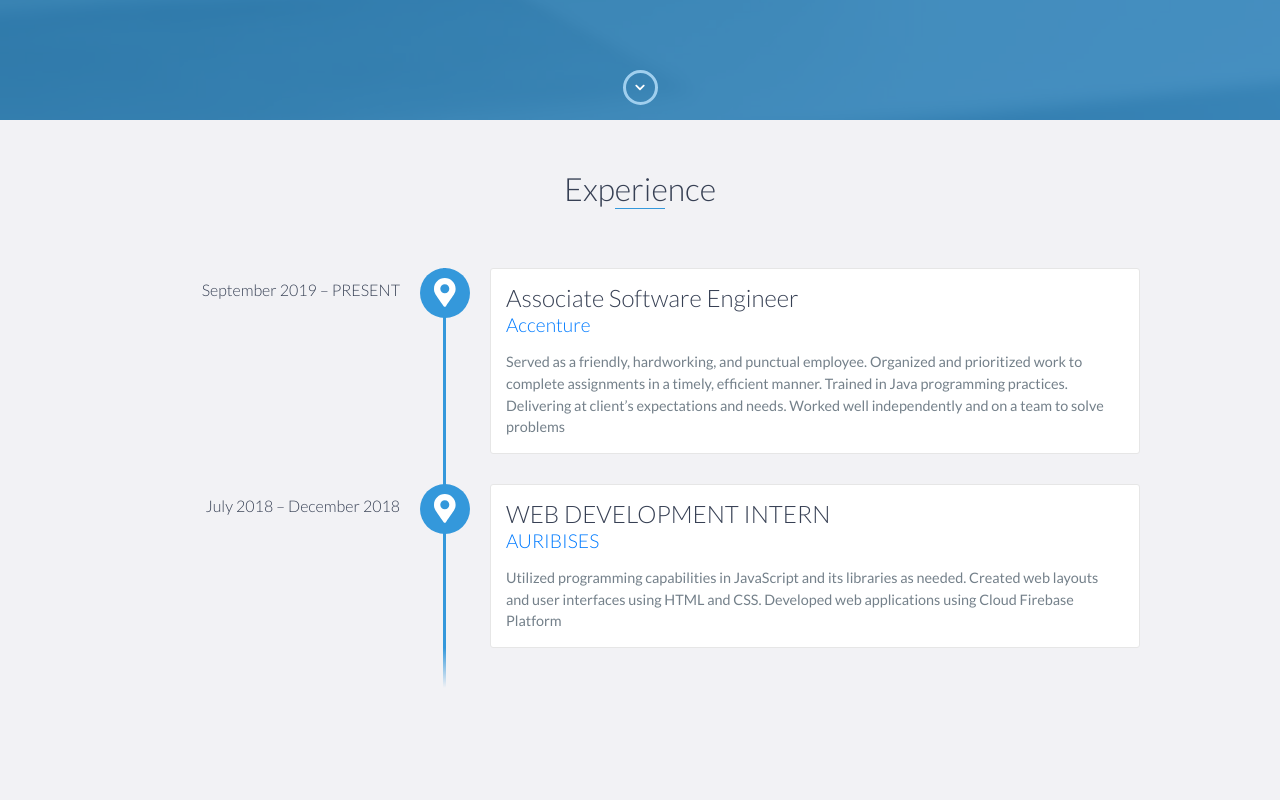
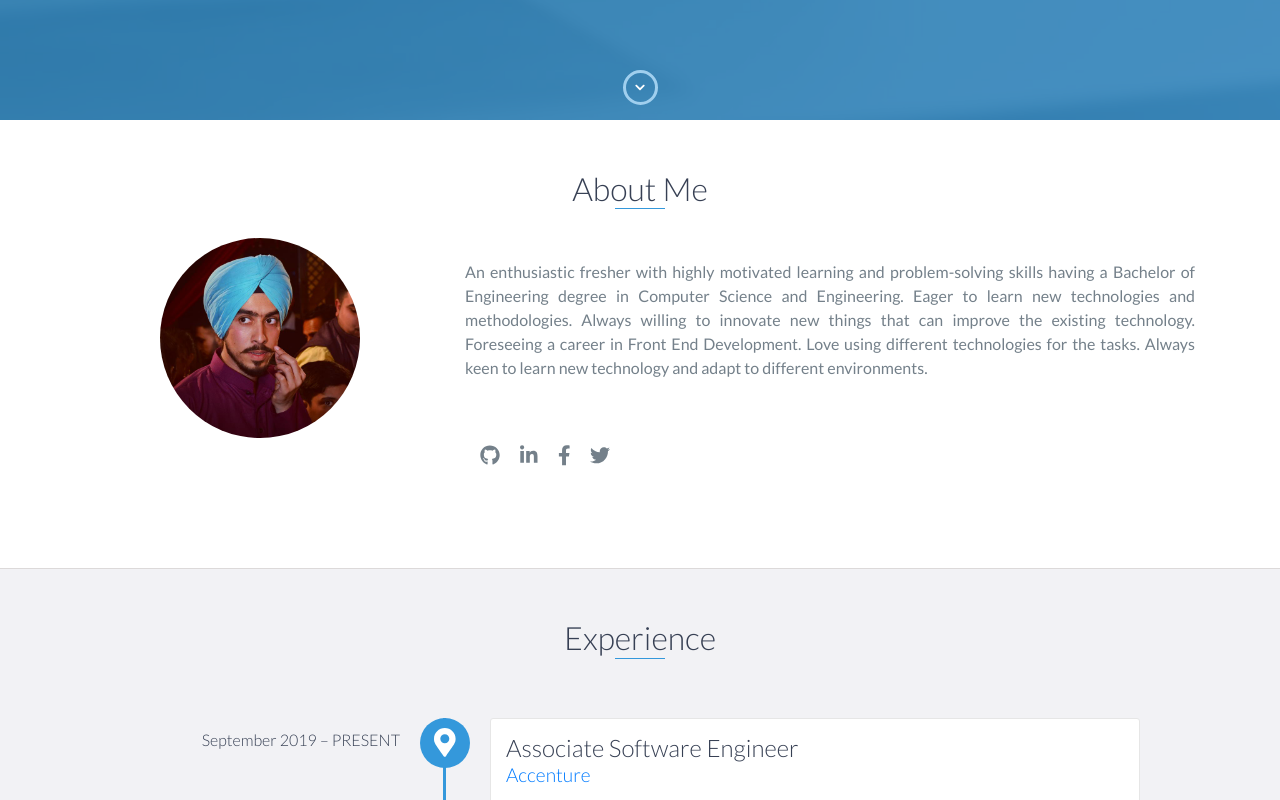
Before and after one commit to love796/myPortfolio, a React (Create React App) app: page / in a window 1280 px wide. Shown: the part 680-1480 px from the top of the page. Built offline with nearby package versions, Linux system fonts and the light colour scheme.

Commit message:
Data added

```diff
--- a/public/index.html
+++ b/public/index.html
@@ -12,7 +12,7 @@
 		<meta name="description" content="Web site created using create-react-app" />
 		<!-- <link rel="apple-touch-icon" href="%PUBLIC_URL%/logo192.png" /> -->
 		<!-- <link rel="manifest" href="%PUBLIC_URL%/manifest.json" /> -->
-		<title>Portfolio</title>
+		<title>Lovepreet</title>
 	</head>
 	<body>
 		<noscript>You need to enable JavaScript to run this app.</noscript>
--- a/src/Components/About.tsx
+++ b/src/Components/About.tsx
@@ -1,19 +1,26 @@
 import React from "react";
-import { Container, Row, Col } from "react-bootstrap";
+import { Container, Row, Col, Image } from "react-bootstrap";
 import { Info } from "../Data";
+import Social from "./Social";
 
 export default class About extends React.Component {
 	info = Info;
 	render() {
 		return (
-			<div id="about" className="background-alt">
+			<div id="about">
 				<Container>
 					<Row>
-						<Col md={4}>
+						<Col md>
 							<h2 className="heading">About Me</h2>
 						</Col>
-						<Col md={8}>
-							<p>{this.info.summary}</p>
+					</Row>
+					<Row className="about-card">
+						<Col lg={4} className="about-image">
+							<Image src={this.info.image} roundedCircle alt="My image" />
+							<Social></Social>
+						</Col>
+						<Col lg={8} className="about-text">
+							<p dangerouslySetInnerHTML={{ __html: this.info.summary }}></p>
 						</Col>
 					</Row>
 				</Container>
--- a/src/Components/Education.tsx
+++ b/src/Components/Education.tsx
@@ -17,7 +17,6 @@ export default class Education extends React.Component {
 									<h4>{e.degree}</h4>
 									<p>{e.description}</p>
 								</div>
-								{index !== this.etList.length - 1 && <span className="arrow-educ"></span>}
 							</div>
 						);
 					})}
--- a/src/Components/Footer.tsx
+++ b/src/Components/Footer.tsx
@@ -1,56 +1,24 @@
 import React from "react";
 import { Info } from "../Data";
 import { Container, Row, Col } from "react-bootstrap";
-import { FontAwesomeIcon } from "@fortawesome/react-fontawesome";
-import { faChevronUp } from "@fortawesome/free-solid-svg-icons";
-import { faGithub, faLinkedinIn, faFacebookF, faTwitter } from "@fortawesome/free-brands-svg-icons";
-
 export default class Footer extends React.Component {
-	constructor(props: String) {
-		super(props);
-		this.scrollToTop = this.scrollToTop.bind(this);
-	}
-
-	scrollToTop() {
-		window.scrollTo({ top: 0, left: 0, behavior: "smooth" });
-	}
-
+	info = Info;
 	render() {
 		return (
-			<footer>
+			<footer id="contact" className="optional-section">
 				<Container>
 					<Row>
-						<Col sm={5} className="copyright">
+						<Col sm={9}>
+							<h2>Get in Touch</h2>
+							<ul className="list-unstyled">
+								<li>Phone number: {this.info.phone}</li>
+								<li>Email: {this.info.email}</li>
+								<li>Website: {this.info.website}</li>
+								<li>Address: {this.info.location}</li>
+							</ul>
+						</Col>
+						<Col sm={3}>
 							<p>Copyright &copy; 2020 {Info.name}</p>
-						</Col>
-						<Col sm={2} className="top">
-							<span id="to-top" onClick={this.scrollToTop}>
-								<FontAwesomeIcon icon={faChevronUp} />
-							</span>
-						</Col>
-						<Col sm={5} className="social">
-							<ul>
-								<li>
-									<a href="https://github.com/love796">
-										<FontAwesomeIcon icon={faGithub} />
-									</a>
-								</li>
-								<li>
-									<a href="https://linkedin.com/">
-										<FontAwesomeIcon icon={faLinkedinIn} />
-									</a>
-								</li>
-								<li>
-									<a href="https://www.facebook.com/">
-										<FontAwesomeIcon icon={faFacebookF} />
-									</a>
-								</li>
-								<li>
-									<a href="https://twitter.com/">
-										<FontAwesomeIcon icon={faTwitter} />
-									</a>
-								</li>
-							</ul>
 						</Col>
 					</Row>
 				</Container>
--- a/src/Components/Header.tsx
+++ b/src/Components/Header.tsx
@@ -2,6 +2,7 @@ import React from "react";
 import { LinksArr } from "../Data";
 import { FontAwesomeIcon } from "@fortawesome/react-fontawesome";
 import { faBars } from "@fortawesome/free-solid-svg-icons";
+
 export default class Header extends React.Component {
 	headerRef: React.RefObject<HTMLElement>;
 	linksArr = LinksArr;
--- a/src/Components/Lead.tsx
+++ b/src/Components/Lead.tsx
@@ -26,7 +26,7 @@ export default class Lead extends React.Component {
 					<div id="lead-content">
 						<h1>{this.info.name}</h1>
 						<h2>{this.info.occupation}</h2>
-						<a href="#about" className="btn-rounded-white">
+						<a href={this.info.resume} target="_blank" rel="noreferrer" className="btn-rounded-white">
 							Download Resume
 						</a>
 					</div>
--- a/src/Components/Projects.tsx
+++ b/src/Components/Projects.tsx
@@ -20,7 +20,11 @@ const Projects = () => {
 										<strong>Assigned Role: </strong>
 										{proj.role}
 									</p>
-									{proj.link && <a href={proj.link}>View Project</a>}
+									{proj.link && (
+										<a href={proj.link} target="_blank" rel="noreferrer">
+											View Project
+										</a>
+									)}
 								</div>
 							</div>
 						);
--- /dev/null
+++ b/src/Components/Social.tsx
@@ -0,0 +1,37 @@
+import React from "react";
+import { Row, Col } from "react-bootstrap";
+import { FontAwesomeIcon } from "@fortawesome/react-fontawesome";
+import { faGithub, faLinkedinIn, faFacebookF, faTwitter } from "@fortawesome/free-brands-svg-icons";
+
+export default class Social extends React.Component {
+	render() {
+		return (
+			<Row>
+				<Col lg className="social">
+					<ul>
+						<li>
+							<a href="https://github.com/love796" target="_blank" rel="noreferrer">
+								<FontAwesomeIcon icon={faGithub} />
+							</a>
+						</li>
+						<li>
+							<a href="https://linkedin.com/" target="_blank" rel="noreferrer">
+								<FontAwesomeIcon icon={faLinkedinIn} />
+							</a>
+						</li>
+						<li>
+							<a href="https://facebook.com/love6991" target="_blank" rel="noreferrer">
+								<FontAwesomeIcon icon={faFacebookF} />
+							</a>
+						</li>
+						<li>
+							<a href="https://twitter.com/" target="_blank" rel="noreferrer">
+								<FontAwesomeIcon icon={faTwitter} />
+							</a>
+						</li>
+					</ul>
+				</Col>
+			</Row>
+		);
+	}
+}
--- a/src/Components/index.tsx
+++ b/src/Components/index.tsx
@@ -6,7 +6,6 @@ import Experience from "./Experience";
 import Education from "./Education";
 import Projects from "./Projects";
 import Skills from "./Skills";
-import Contact from "./Contact";
 import Footer from "./Footer";
 
 export default class Components extends React.Component {
@@ -15,12 +14,11 @@ export default class Components extends React.Component {
 			<>
 				<Header />
 				<Lead />
+				<About />
 				<Experience />
 				<Education />
 				<Projects />
 				<Skills />
-				<About />
-				<Contact />
 				<Footer />
 			</>
 		);
--- a/src/Data/index.ts
+++ b/src/Data/index.ts
@@ -1,13 +1,18 @@
 //Header links
-export const LinksArr: String[] = ["experience", "education", "projects", "skills", "about", "contact"];
+export const LinksArr: String[] = ["about", "experience", "education", "projects", "skills", "contact"];
 
 //User Info
 export const Info = {
 	name: "Lovepreet Thind",
 	occupation: "Software Engineer",
-	image: "",
+	image: "images/love.jpg",
 	summary:
-		"An enthusiastic fresher with highly motivated learning skill having a Bachelor of Engineering degree in Computer Science and Engineering. Eager to learn new technologies and methodologies. Always willing to innovate the new things which can improve the existing technology.",
+		"An enthusiastic fresher with highly motivated learning and problem-solving skills having a Bachelor of Engineering degree in Computer Science and Engineering. Eager to learn new technologies and methodologies. Always willing to innovate new things that can improve the existing technology. Foreseeing a career in Front End Development. Love using different technologies for the tasks. Always keen to learn new technology and adapt to different environments.",
+	resume: "https://drive.google.com/file/d/19OquP_ZGM_lM-E_Z_X20vDUYgON73HOZ/view?usp=sharing",
+	phone: "9855941774",
+	email: "slovepreet796@gmail.com",
+	website: "lovepreet.ml",
+	location: "Punjab, India",
 };
 
 //Experience section
@@ -22,7 +27,7 @@ export const Exp = [
 	},
 	{
 		date: "July 2018 – December 2018",
-		name: "AURIBISES",
+		name: "Auribises",
 		title: "WEB DEVELOPMENT INTERN",
 		link: "https://auribises.com/",
 		description:
@@ -71,14 +76,14 @@ export const Proj = [
 		description:
 			"Online room-based chat application using PHP, MySQL and Ajax. Introduces database and server concepts. Simple database based authencation and message fetching using Ajax. Full responsive design created using Bootstrap framework.",
 		role: "Application Developer",
-		link: "#",
+		link: "https://github.com/love796/GamersWorld",
 	},
 	{
 		name: "Stock Prediction",
 		description:
 			"Stock Prediction using machine learning. Not very accurate but introduces concepts of regression and its uses. Basic machine learning approach for data prediction. Used linear regression concept. Buld using Python libraries (scikit learn).",
 		role: "Application Developer",
-		link: "#",
+		link: "https://github.com/love796/Stock-Leader",
 	},
 	{
 		name: "MEO",
--- a/src/index.css
+++ b/src/index.css
@@ -119,7 +119,7 @@ footer {
 }
 .copyright p {
 	margin: 0;
-	color: #74808a;
+	color: white;
 }
 .top {
 	text-align: center;
@@ -138,7 +138,8 @@ footer {
 	color: #74808a;
 }
 .social {
-	text-align: right;
+	transform: translate(75%, -25%);
+	z-index: 10;
 }
 .social ul {
 	margin: 5px 0 0 0;
@@ -303,7 +304,7 @@ footer {
 	}
 }
 #about {
-	padding: 75px 15px;
+	padding: 50px 15px 75px 15px;
 	border-bottom: 1px solid #dcd9d9;
 }
 #about h2 {
@@ -312,6 +313,19 @@ footer {
 #about p {
 	color: #74808a;
 	margin: 0;
+}
+#about .container .row:first-child {
+	text-align: center;
+}
+.about-card img {
+	height: 200px;
+}
+.about-text p {
+	padding-top: 3%;
+	text-align: justify;
+}
+.about-image {
+	text-align: center;
 }
 #experience {
 	min-height: 100vh;
@@ -571,85 +585,11 @@ footer {
 	cursor: default;
 	font-size: 1.2em;
 }
-#contact {
+.optional-section {
+	background: #3498db;
+	color: white;
 	padding: 50px 15px;
-	background: #3498db;
-	text-align: center;
-}
-#contact h2 {
-	margin: 0 0 15px 0;
-	color: #fff;
-	font-weight: 500;
-}
-#contact-form {
-	max-width: 500px;
-	margin: 0 auto;
-}
-#contact-form input,
-#contact-form textarea {
-	display: block;
-	width: 100%;
-	padding: 10px;
-	border-radius: 4px;
-	border: none;
-	margin-bottom: 10px;
-	background: #1d6fa5;
-	color: #fff;
-	-webkit-transition: 0.5s ease all;
-	transition: 0.5s ease all;
-}
-#contact-form input::-webkit-input-placeholder,
-#contact-form textarea::-webkit-input-placeholder {
-	color: #fff;
-}
-#contact-form input:-moz-placeholder,
-#contact-form textarea:-moz-placeholder {
-	color: #fff;
-	opacity: 1;
-}
-#contact-form input::-moz-placeholder,
-#contact-form textarea::-moz-placeholder {
-	color: #fff;
-	opacity: 1;
-}
-#contact-form input:-ms-input-placeholder,
-#contact-form textarea:-ms-input-placeholder {
-	color: #fff;
-}
-#contact-form input:focus,
-#contact-form textarea:focus {
-	outline: none;
-	background: #16527a;
-}
-#contact-form textarea {
-	height: 150px;
-	resize: none;
-}
-#contact-form button {
-	display: block;
-	width: 100%;
-	background: #fff;
-	border-radius: 4px;
-	padding: 5px 10px;
-	border: none;
-	color: #3498db;
-	font-weight: 700;
-	-webkit-box-shadow: 0 1px 3px rgba(0, 0, 0, 0.12), 0 1px 2px rgba(0, 0, 0, 0.24);
-	box-shadow: 0 1px 3px rgba(0, 0, 0, 0.12), 0 1px 2px rgba(0, 0, 0, 0.24);
-	-webkit-transition: 0.5s ease all;
-	transition: 0.5s ease all;
-}
-#contact-form button:hover {
-	-webkit-box-shadow: 0 10px 20px rgba(0, 0, 0, 0.19), 0 6px 6px rgba(0, 0, 0, 0.23);
-	box-shadow: 0 10px 20px rgba(0, 0, 0, 0.19), 0 6px 6px rgba(0, 0, 0, 0.23);
-}
-.optional-section {
-	padding: 50px 15px;
-	text-align: center;
 	border-top: 1px solid #dcd9d9;
-}
-.optional-section h2 {
-	color: #374054;
 }
 .optional-section-block {
 	max-width: 700px;
@@ -659,10 +599,10 @@ footer {
 	background: #fff;
 	text-align: left;
 }
-.optional-section-block h3 {
+.optional-section h2 {
 	font-weight: 500;
 	margin: 0 0 15px 0;
-	color: #374054;
+	color: #fff;
 }
 .optional-section-block h4 {
 	color: #74808a;
@@ -673,7 +613,7 @@ footer {
 .optional-section-block p,
 .optional-section-block ul {
 	margin: 0 0 15px 0;
-	color: #74808a;
+	color: white;
 	font-size: 0.9em;
 }
 .optional-section-block ul {
@@ -699,7 +639,7 @@ footer {
 		margin-left: 70px;
 	}
 }
-@media only screen and (max-width: 992px) {
+@media only screen and (max-width: 991px) {
 	#lead {
 		height: auto;
 		min-height: auto;
@@ -723,8 +663,9 @@ footer {
 		min-height: 50vh;
 		text-align: center;
 	}
-	#about p {
-		text-align: left;
+	.social {
+		transform: none;
+		z-index: 1;
 	}
 }
 @media only screen and (max-width: 768px) {
```
Also changed, not shown: public/images/love.jpg (added).
